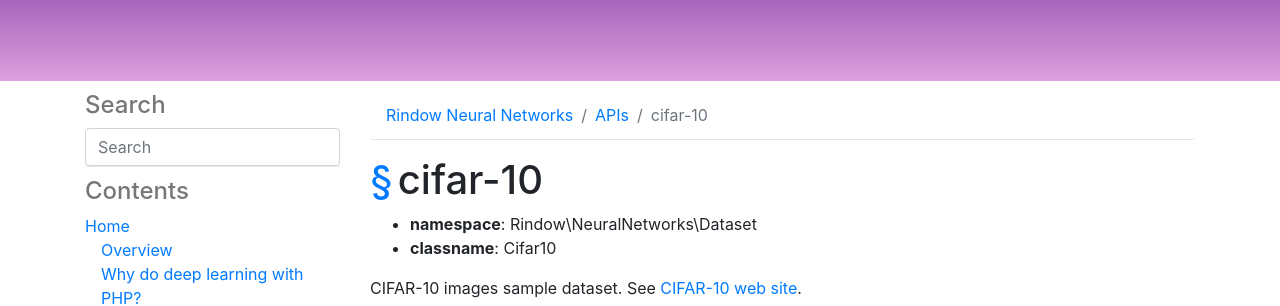
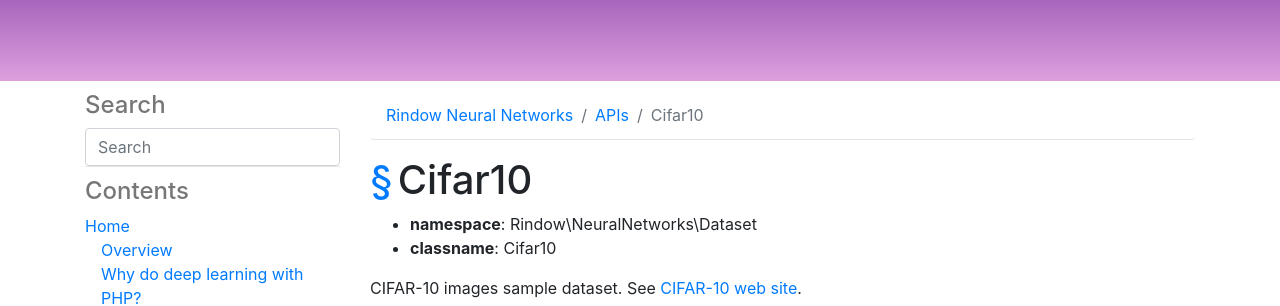
Before and after one commit to yuichiis/rindow.github.io, a Jekyll site: the page built from _neuralnetworks/api/cifar10.md, in a window 1280 px wide. Shown: the part 199-505 px from the top of the page. Built offline with Jekyll 4.4.1, drawn with Linux system fonts in a browser that asks for light colours.

Commit message:
update cifar10.md

```diff
--- a/_neuralnetworks/api/cifar10.md
+++ b/_neuralnetworks/api/cifar10.md
@@ -1,6 +1,6 @@
 ---
 layout: document
-title: "cifar-10"
+title: "Cifar10"
 grand_upper_section: index
 upper_section: apitoc
 previous_section: fashionmnist
```
